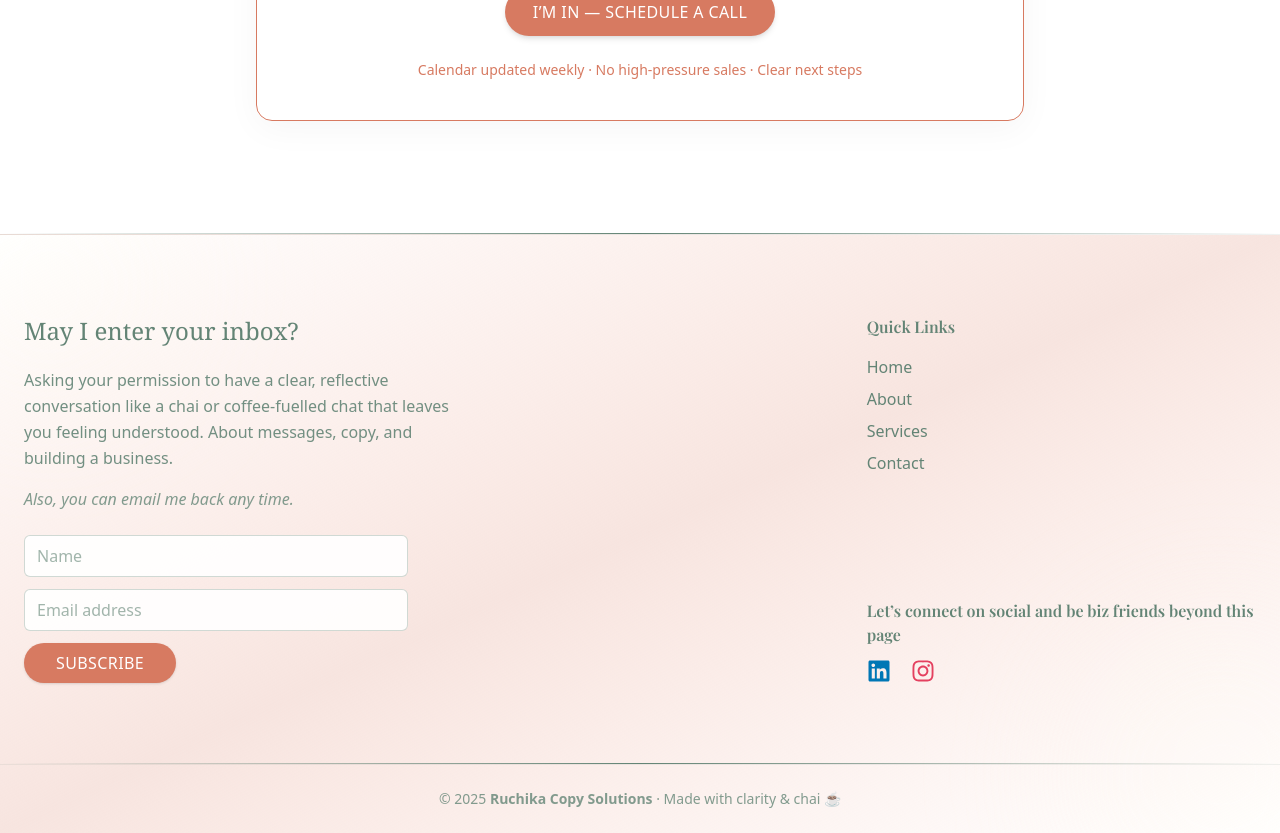
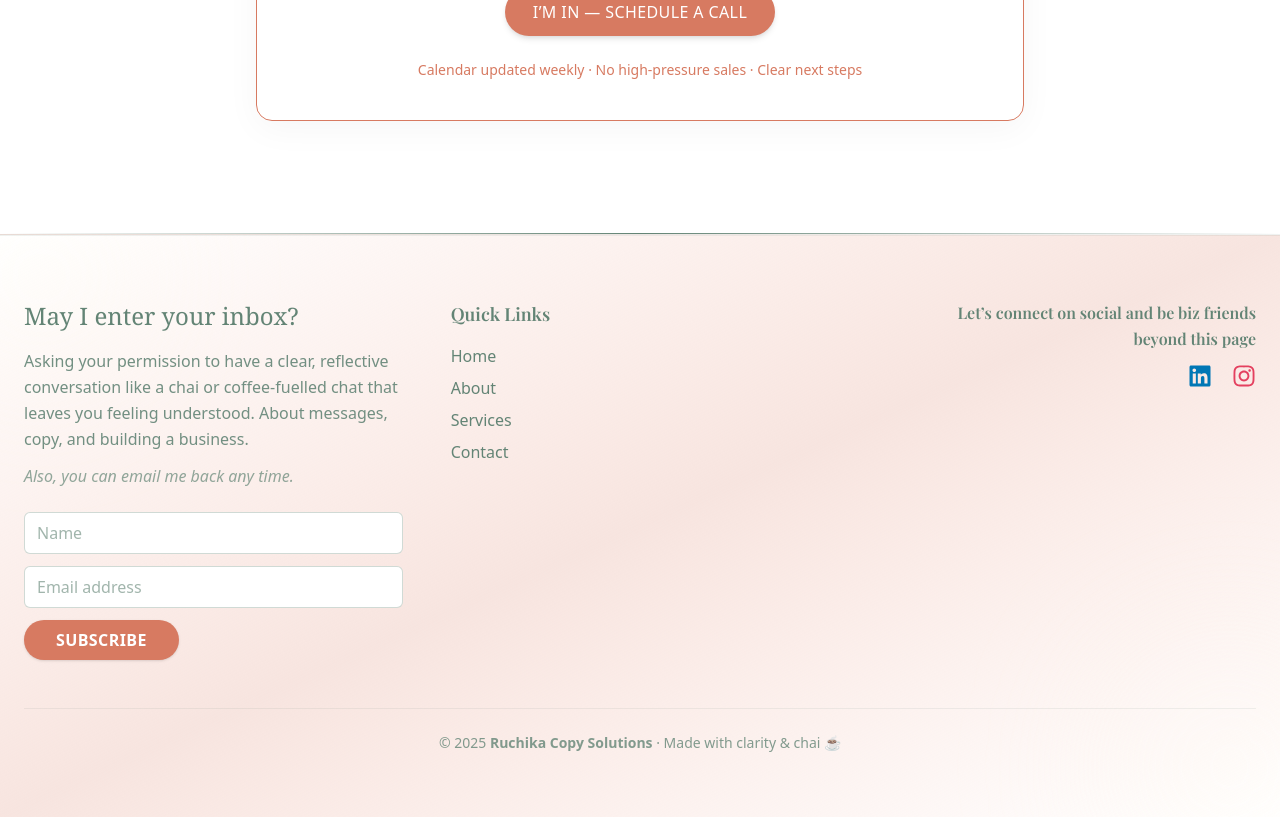
Before and after one commit to amitrverma/ruchika-website, a Next.js app: page / in a window 1280 px wide. Shown: the part 8680-9513 px from the top of the page. Built offline with nearby package versions, Linux system fonts and the light colour scheme.

Commit message:
Footer updated with Kit subscription form

```diff
--- a/src/app/components/Footer.tsx
+++ b/src/app/components/Footer.tsx
@@ -1,53 +1,65 @@
+"use client";
+
 import Link from "next/link";
 import { FaLinkedin, FaInstagram } from "react-icons/fa";
 
 export default function Footer() {
   return (
     <footer className="relative overflow-hidden bg-gradient-to-br from-white via-brandSecondary/20 to-white border-t border-brandDark/10">
-      {/* Decorative motifs */}
-      <div className="absolute top-0 left-0 w-[300px] h-[300px] bg-brandPrimary/10 rounded-full blur-3xl -translate-x-1/3 -translate-y-1/3" />
-      <div className="absolute bottom-0 right-0 w-[350px] h-[350px] bg-brandPrimary/15 rounded-full blur-3xl translate-x-1/3 translate-y-1/3" />
 
-      {/* Main grid */}
-      <div className="relative z-10 container py-20 grid md:grid-cols-[2fr_1fr] gap-16">
-        {/* Newsletter */}
-        <div>
-          <h3 className="text-2xl font-serif text-brandDark mb-5">
+      {/* Gradient decorative blurs */}
+      <div className="absolute top-0 left-0 w-[250px] h-[250px] bg-brandPrimary/10 rounded-full blur-3xl -translate-x-1/3 -translate-y-1/3" />
+      <div className="absolute bottom-0 right-0 w-[300px] h-[300px] bg-brandPrimary/15 rounded-full blur-3xl translate-x-1/3 translate-y-1/3" />
+
+      {/* Footer main content */}
+      <div className="relative z-10 container py-16 border-t border-brandDark/10">
+        <div className="grid md:grid-cols-3 gap-12 items-start">
+          {/* ----------- FORM ----------- */}
+          <div className="max-w-md">
+            <h3 className="text-2xl font-serif text-brandDark mb-4">
               May I enter your inbox?
             </h3>
-          <p className="text-brandDark/90 mb-4 leading-relaxed max-w-md">
-Asking your permission to have a clear, reflective conversation like a
-chai or coffee-fuelled chat that leaves you feeling understood. About
-messages, copy, and building a business.
+            <p className="text-brandDark/90 mb-3 leading-relaxed max-w-md">
+              Asking your permission to have a clear, reflective conversation
+              like a chai or coffee-fuelled chat that leaves you feeling
+              understood. About messages, copy, and building a business.
             </p>
-          <p className="text-brandDark/80 mb-6 italic">
+            <p className="text-brandDark/70 italic mb-6">
               Also, you can email me back any time.
             </p>
 
-          <form className="max-w-sm space-y-3">
+            <form
+              action="https://app.kit.com/forms/8732446/subscriptions"
+              method="post"
+              className="max-w-sm space-y-3"
+            >
               <input
                 type="text"
+                name="fields[first_name]"
                 placeholder="Name"
-              className="w-full border border-brandDark/30 bg-white/90 rounded-md px-3 py-2 text-brandDark placeholder:text-brandDark/60 focus:outline-none focus:ring-2 focus:ring-brandSecondary/50"
+                className="w-full border border-brandDark/30 bg-white rounded-md px-3 py-2 text-brandDark placeholder:text-brandDark/60 focus:outline-none focus:ring-2 focus:ring-brandSecondary/50"
               />
               <input
                 type="email"
+                name="email_address"
                 placeholder="Email address"
-              className="w-full border border-brandDark/30 bg-white/90 rounded-md px-3 py-2 text-brandDark placeholder:text-brandDark/60 focus:outline-none focus:ring-2 focus:ring-brandSecondary/50"
+                required
+                className="w-full border border-brandDark/30 bg-white rounded-md px-3 py-2 text-brandDark placeholder:text-brandDark/60 focus:outline-none focus:ring-2 focus:ring-brandSecondary/50"
               />
               <button
                 type="submit"
-              className="w-full md:w-auto bg-brandSecondary text-white font-medium tracking-wide px-8 py-2 rounded-full hover:bg-brandDark hover:text-white transition-all duration-300 shadow-sm"
+                className="w-auto bg-brandSecondary text-white font-semibold tracking-wide px-8 py-2 rounded-full hover:bg-brandDark hover:text-white transition-all duration-300 shadow-sm"
               >
                 SUBSCRIBE
               </button>
             </form>
           </div>
 
-        {/* Links + Social */}
-        <div className="flex flex-col justify-between">
-          <div>
-            <h4 className="font-semibold text-brandDark mb-4">Quick Links</h4>
+          {/* ----------- QUICK LINKS ----------- */}
+          <div className="flex flex-col justify-start md:justify-center">
+            <h4 className="font-semibold text-brandDark mb-4 text-lg">
+              Quick Links
+            </h4>
             <ul className="space-y-2 text-brandDark/90">
               {[
                 ["Home", "/"],
@@ -67,11 +79,12 @@ messages, copy, and building a business.
             </ul>
           </div>
 
-          <div className="mt-10 md:mt-0">
-            <h4 className="font-semibold text-brandDark mb-3">
+          {/* ----------- SOCIAL ----------- */}
+          <div className="flex flex-col justify-start md:justify-center md:items-end">
+            <h4 className="font-semibold text-brandDark mb-3 leading-relaxed max-w-xs text-left md:text-right">
               Let’s connect on social and be biz friends beyond this page
             </h4>
-            <div className="flex gap-5 text-2xl">
+            <div className="flex gap-5 text-2xl justify-start md:justify-end">
               <Link
                 href="https://www.linkedin.com/in/ruchikaratna/"
                 target="_blank"
@@ -91,15 +104,14 @@ messages, copy, and building a business.
             </div>
           </div>
         </div>
+
+        {/* ----------- COPYRIGHT ----------- */}
+        <div className="mt-12 pt-6 border-t border-brandDark/10 text-center text-sm text-brandDark/80">
+          <p>
+            © {new Date().getFullYear()}{" "}
+            <strong>Ruchika Copy Solutions</strong> · Made with clarity & chai ☕
+          </p>
         </div>
-
-      {/* Divider + Copyright */}
-       <div className="w-full h-px bg-gradient-to-r from-transparent via-brandDark to-transparent" />
-      <div className="relative border-t border-brandDark/10 py-6 text-center text-sm text-brandDark/80">
-        <p>
-          © {new Date().getFullYear()} <strong>Ruchika Copy Solutions</strong> ·
-          Made with clarity & chai ☕
-        </p>
       </div>
     </footer>
   );
```
Lines whose indentation alone changed are shown as unchanged.
